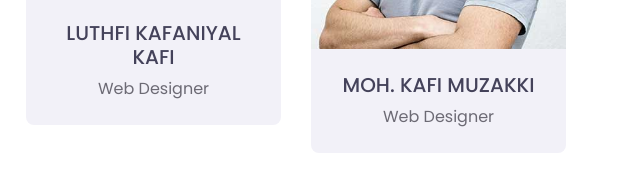
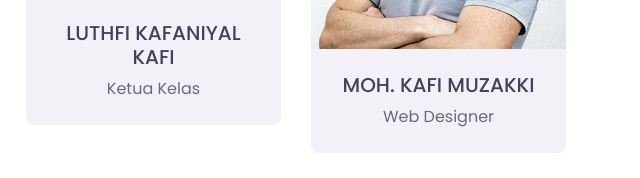
Before and after one commit to DemiSangKaisar/DemiSangKaisar.github.io, a plain HTML site: page index.html in a window 1280 px wide. Shown: the part 3882-4060 px from the top of the page, 629-1269 px from the left. Drawn offline with nearby package versions, Linux system fonts and the light colour scheme.

Commit message:
Update index.html

```diff
--- a/index.html
+++ b/index.html
@@ -430,7 +430,7 @@
                         </div>
                         <div class="bg-secondary p-4">
                             <h5>LUTHFI KAFANIYAL KAFI</h5>
-                            <p class="m-0">Web Designer</p>
+                            <p class="m-0">Ketua Kelas</p>
                         </div>
                     </div>
                 </div>
```
